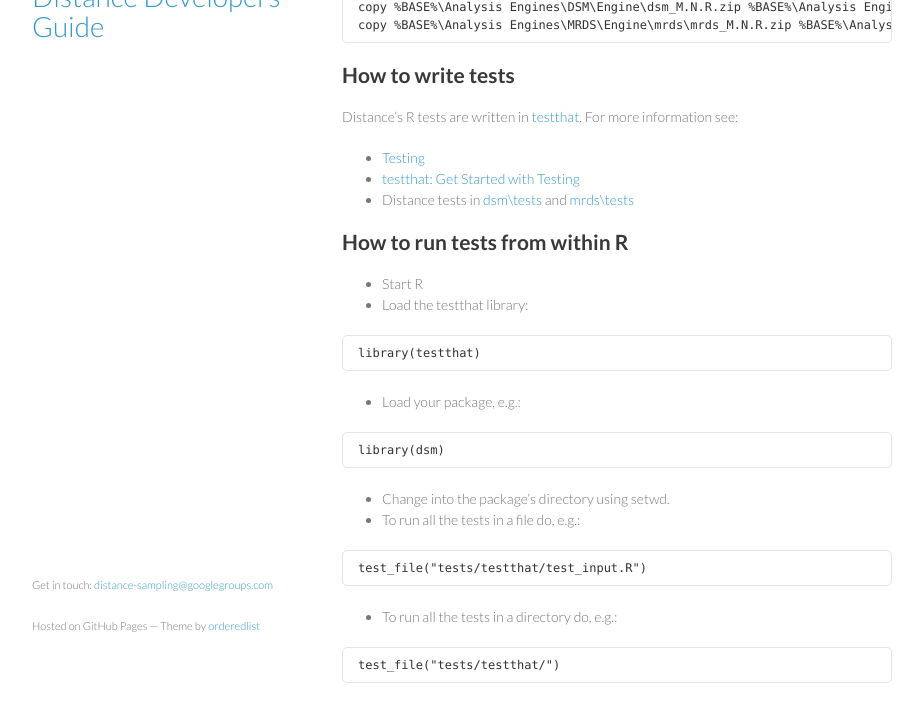
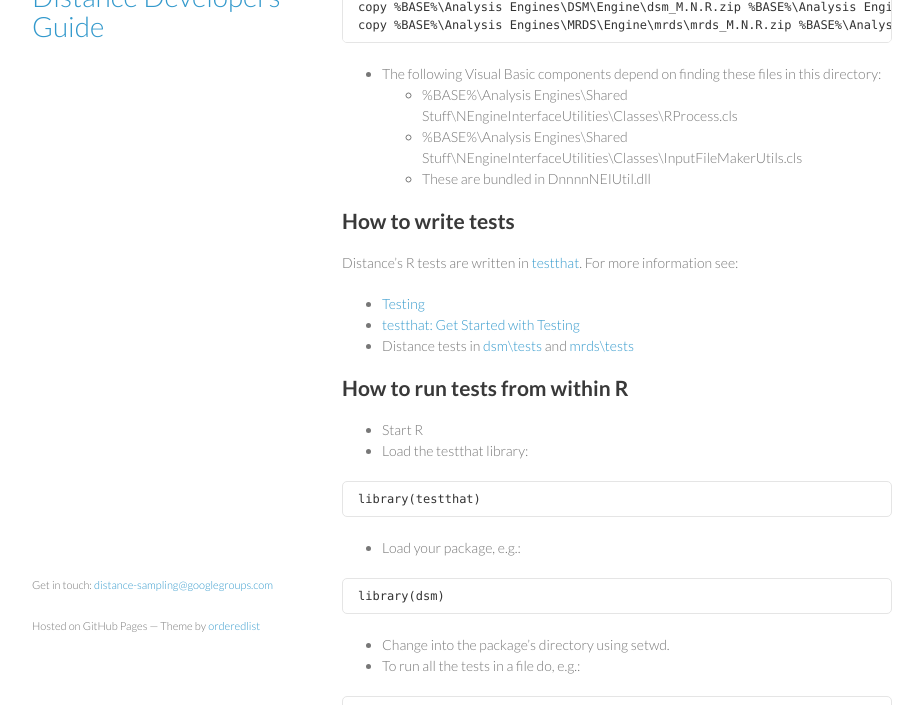
Before and after one commit to softwaresaved/distance-consultancy, a Jekyll site: the page built from developer/BuildR.md, in a window 1280 px wide and 900 px high, scrolled down 1439 px, cut to the strip 195-900 px from the top of the window. Shown: the whole strip, without its empty margins (178-1101 px from the left). Built offline with Jekyll 4.4.1, drawn with Linux system fonts in a browser that asks for light colours.

Commit message:
Added notes on why MCDS.exe, dsm.zip and mrds.zip must be copied to Shared Stuff

```diff
--- a/developer/BuildR.md
+++ b/developer/BuildR.md
@@ -89,12 +89,17 @@ Alternatively, one can build a .tar.gz package:
 Copy R packages for use in Visual Basic and release
 ---------------------------------------------------
 
-Copy files:
+* Copy files:
 
 <p/>
 
     copy %BASE%\Analysis Engines\DSM\Engine\dsm_M.N.R.zip %BASE%\Analysis Engines\Shared Stuff\NEngineInterfaceUtilities\RPackages\
     copy %BASE%\Analysis Engines\MRDS\Engine\mrds\mrds_M.N.R.zip %BASE%\Analysis Engines\Shared Stuff\NEngineInterfaceUtilities\RPackages\
+
+* The following Visual Basic components depend on finding these files in this directory:
+  - %BASE%\Analysis Engines\Shared Stuff\NEngineInterfaceUtilities\Classes\RProcess.cls
+  - %BASE%\Analysis Engines\Shared Stuff\NEngineInterfaceUtilities\Classes\InputFileMakerUtils.cls
+  - These are bundled in DnnnnNEIUtil.dll
 
 How to write tests
 ------------------
```
Also changed, not shown: developer/BuildFortran.md (+4 -1 lines).
